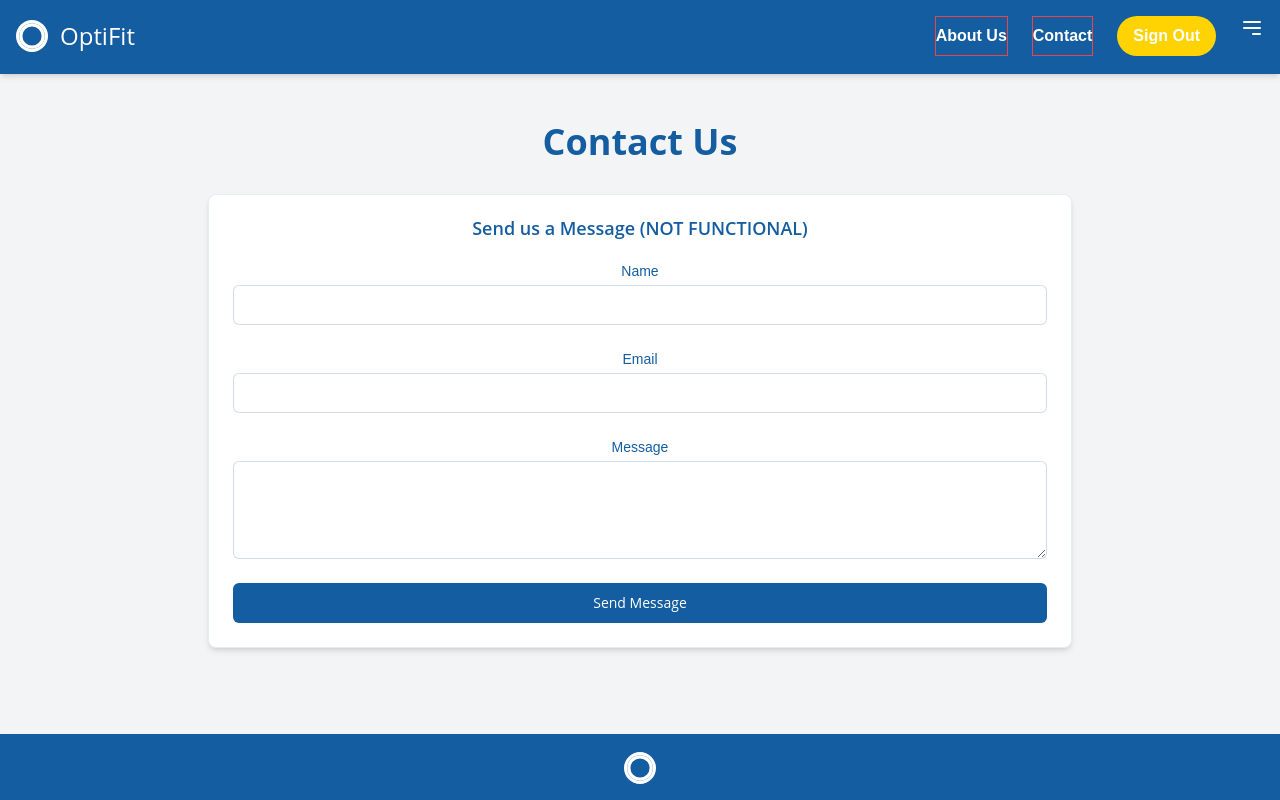
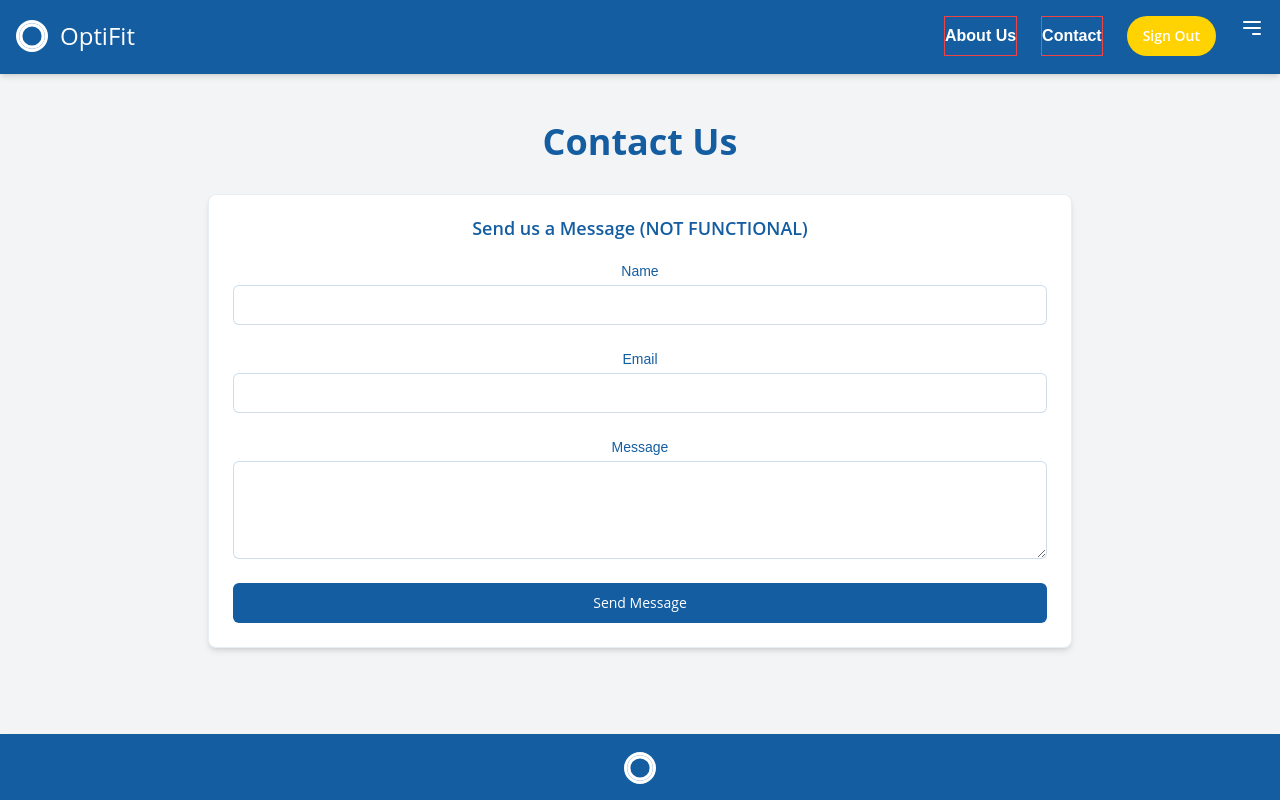
Before and after one commit to Scott-Makes-You-Move/frontend, a Next.js app: page /contact in a window 1280 px wide. Built offline with nearby package versions, Linux system fonts and the light colour scheme; no server answers; sample sign-in values are in the browser's storage.

Commit message:
:recycle: refactor: update sign out

```diff
--- a/src/components/Logout.tsx
+++ b/src/components/Logout.tsx
@@ -1,13 +1,15 @@
 'use client';
 import { signOut } from 'next-auth/react';
+import { Button } from '@/components/ui/Button';
 
 export default function Logout() {
   return (
-    <button
-      className="px-4 py-2 bg-accent text-background rounded-full font-semibold hover:bg-accent/80 transition-colors"
+    <Button
       onClick={() => signOut()}
+      size="default"
+      className="bg-accent text-background hover:bg-accent/80 rounded-full font-semibold"
     >
       Sign Out
-    </button>
+    </Button>
   );
 }
```
